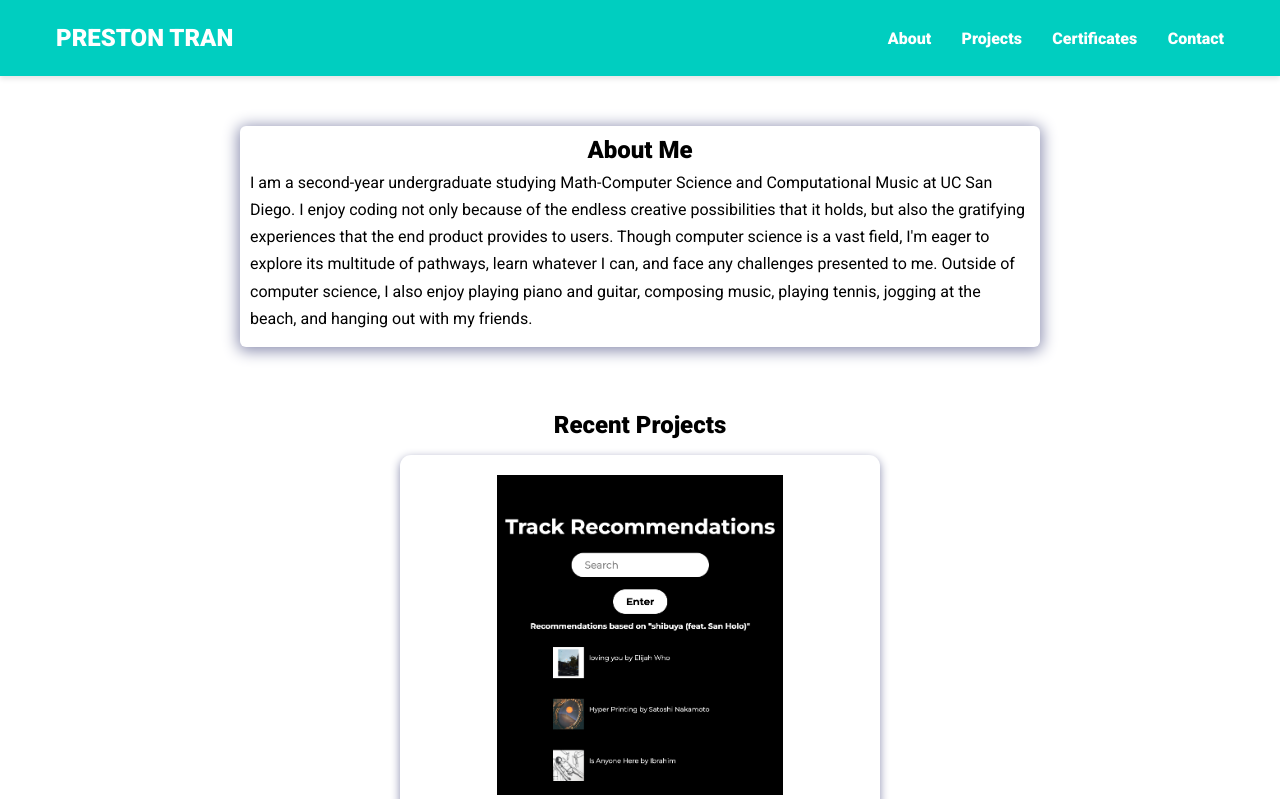
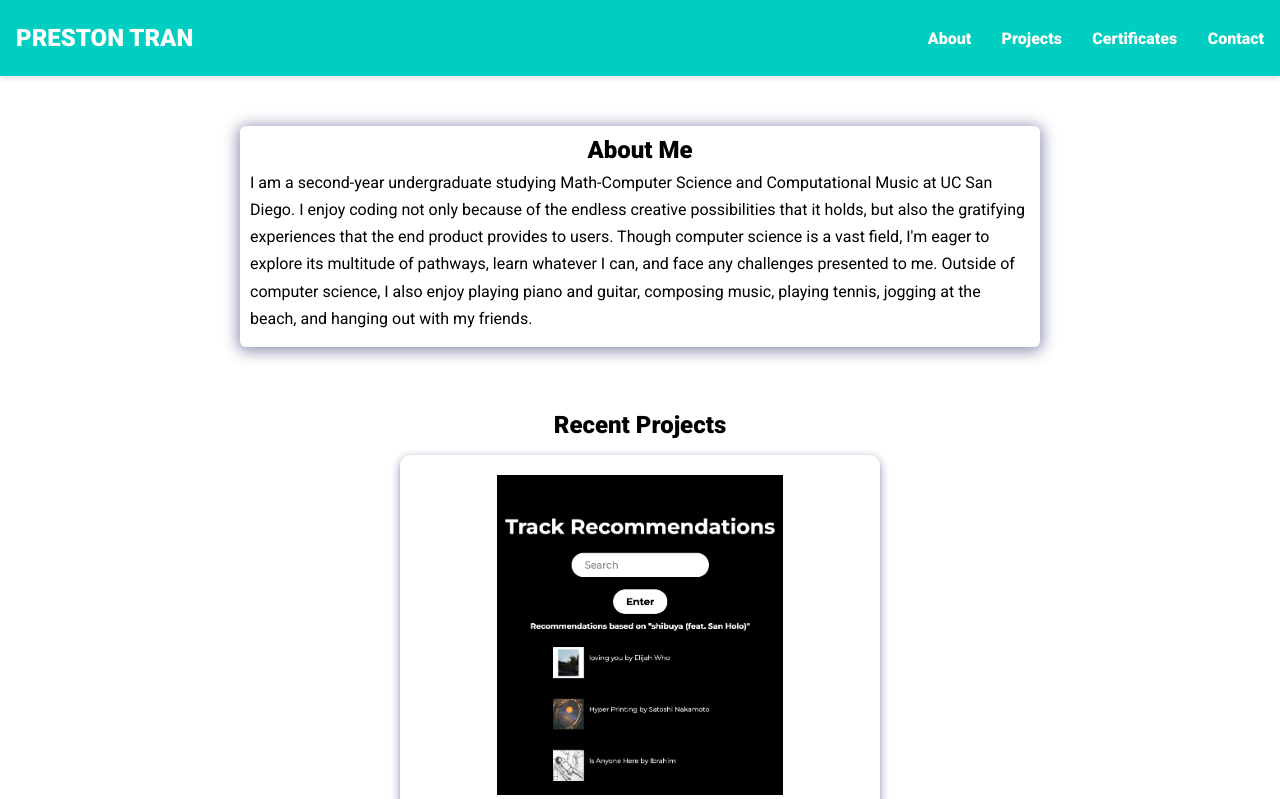
Before and after one commit to prestondntran/PortfolioWebsite, a React (Create React App) app in the folder portfolio-website/: page / in a window 1280 px wide. Shown: the top 799 px of the page. Built offline with nearby package versions, Linux system fonts and the light colour scheme.

Commit message:
Edited padding of navbar

```diff
--- a/portfolio-website/src/App.css
+++ b/portfolio-website/src/App.css
@@ -56,7 +56,7 @@ nav {
   display: flex;
   align-items: center;
   justify-content: space-between;
-  padding: 1.5rem 3.5rem;
+  padding: 1.5rem 1rem;
   background-color: var(--primary-color);
   box-shadow: 0 3px 5px rgba(0, 0, 0, 0.1);
 }
```
